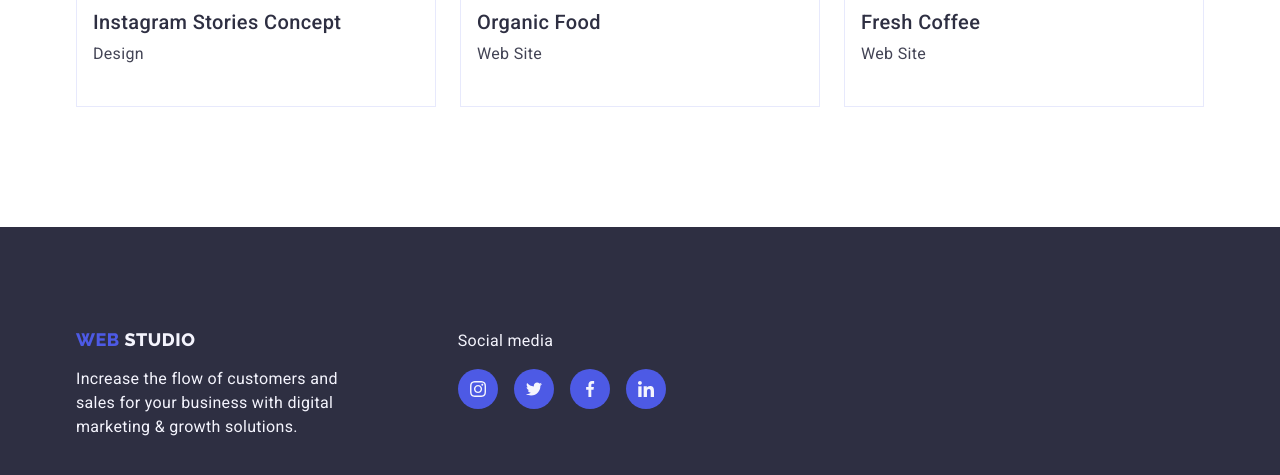
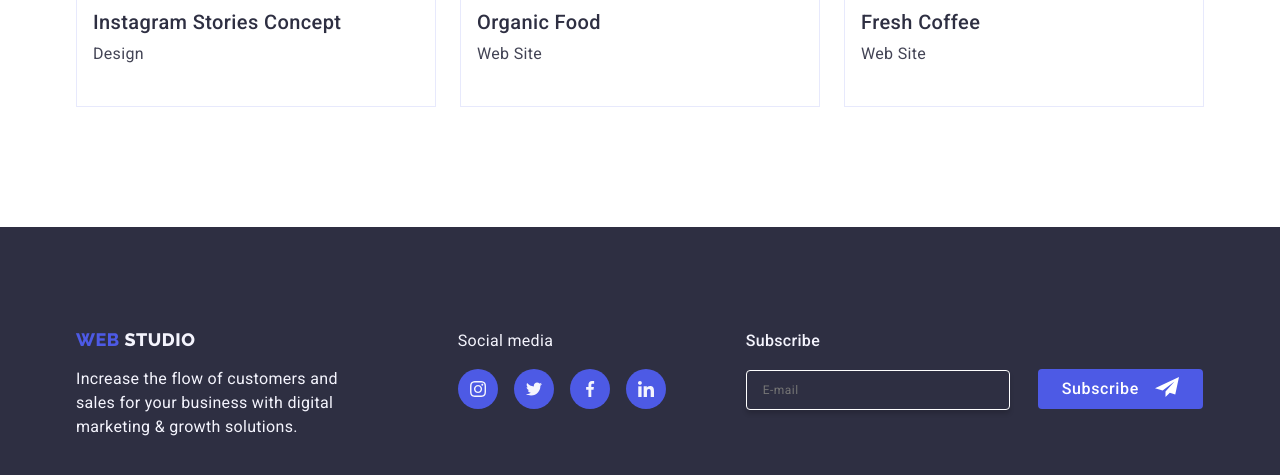
Before and after one commit to Kingznam/goit-markup-hw-06, a plain HTML site: page portfolio.html in a window 1280 px wide. Shown: the part 1567-2042 px from the top of the page. Drawn offline with Linux system fonts and the light colour scheme.

Commit message:
subscribe cintainer portfolio

```diff
--- a/portfolio.html
+++ b/portfolio.html
@@ -221,7 +221,17 @@
               </li>
           </ul>
           </div>
-
+          <div class="subscribe-container">
+            <p class="subscribe-text">Subscribe</p>
+            <form class="subscribe-field"></form>
+            <input class="subscribe-input" type="email" name="email" placeholder="E-mail">
+            <button type="submit" class="subscribe-submit">
+                Subscribe
+                <svg>
+                    <use href="images/icons.svg#send-icon"></use>
+                </svg>
+            </button>
+        </div>
       </div>
 
   </footer>
```
